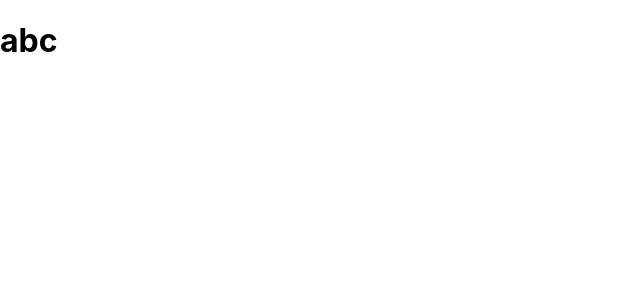
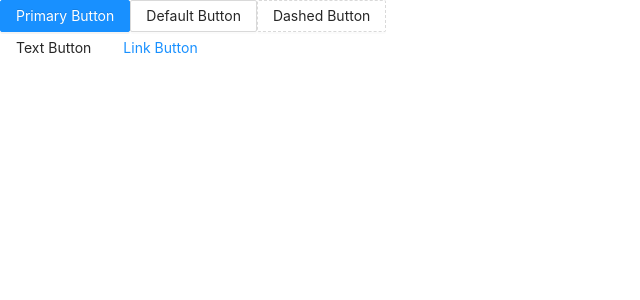
Before and after one commit to hoangitk17/Digital_Signature_Project, a React (Create React App) app in the folder client/: page / in a window 1280 px wide. Shown: the top 300 px of the page, without its empty margins (0-640 px from the left). Built offline with nearby package versions, Linux system fonts and the light colour scheme.

Commit message:
add library ant font icon

```diff
--- a/client/package.json
+++ b/client/package.json
@@ -3,9 +3,13 @@
   "version": "0.1.0",
   "private": true,
   "dependencies": {
+    "@fortawesome/fontawesome-svg-core": "^1.2.35",
+    "@fortawesome/free-solid-svg-icons": "^5.15.3",
+    "@fortawesome/react-fontawesome": "^0.1.14",
     "@testing-library/jest-dom": "^5.11.4",
     "@testing-library/react": "^11.1.0",
     "@testing-library/user-event": "^12.1.10",
+    "antd": "^4.15.0",
     "axios": "^0.21.1",
     "connected-react-router": "^6.9.1",
     "history": "^5.0.0",
--- a/client/src/App.js
+++ b/client/src/App.js
@@ -5,6 +5,7 @@ import { ConnectedRouter } from "connected-react-router";
 import "./styles/index.scss";
 import Routes from "./Routes";
 import configureStore from "./stores";
+import 'antd/dist/antd.css';
 
 const browserHistory = createBrowserHistory();
 export const { store, history } = configureStore();
--- a/client/src/Routes.js
+++ b/client/src/Routes.js
@@ -1,5 +1,9 @@
 import React, { Component } from "react";
 import { Switch, Redirect, Route } from "react-router-dom";
+import { faLongArrowAltLeft } from "@fortawesome/free-solid-svg-icons";
+import { FontAwesomeIcon } from "@fortawesome/react-fontawesome";
+import { Button } from 'antd';
+
 
 class Router extends Component {
   render() {
@@ -9,7 +13,15 @@ class Router extends Component {
           path="/"
           exact
           render={() => {
-            return <h1>abc</h1>;
+              return <>
+                  <Button type="primary">Primary Button</Button>
+                  <Button>Default Button</Button>
+                  <Button type="dashed">Dashed Button</Button>
+                  <br />
+                  <Button type="text">Text Button</Button>
+                  <Button type="link">Link Button</Button>
+              </>;
+
           }}
         />
       </Switch>
--- a/client/src/index.css
+++ b/client/src/index.css
@@ -1,8 +1,6 @@
 body {
   margin: 0;
-  font-family: -apple-system, BlinkMacSystemFont, 'Segoe UI', 'Roboto', 'Oxygen',
-    'Ubuntu', 'Cantarell', 'Fira Sans', 'Droid Sans', 'Helvetica Neue',
-    sans-serif;
+  font-family: 'Raleway', sans-serif;
   -webkit-font-smoothing: antialiased;
   -moz-osx-font-smoothing: grayscale;
 }
```
Also changed, not shown: client/src/font/Raleway-Italic-VariableFont_wght.ttf (added), client/src/font/Raleway-VariableFont_wght.ttf (added).
